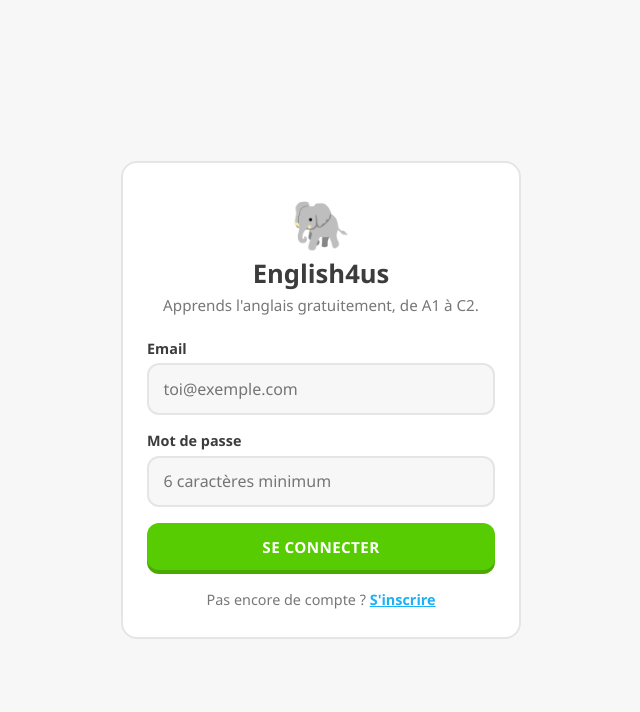
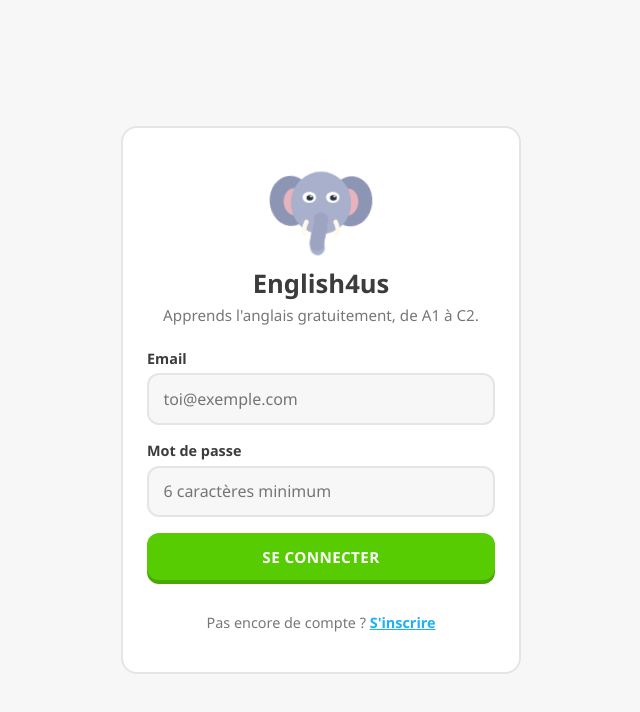
Before and after one commit to loicbonicontact-gif/English4us, a React (Vite) app: page / in a window 1280 px wide. Shown: the top 712 px of the page, without its empty margins (319-959 px from the left). Built offline with nearby package versions, Linux system fonts and the light colour scheme; no server answers.

Commit message:
feat: mascotte elephant SVG animee + corrections accessibilite

```diff
--- a/src/components/Auth.jsx
+++ b/src/components/Auth.jsx
@@ -1,5 +1,6 @@
 import { useState } from 'react'
 import { supabase } from '../supabaseClient'
+import Mascot from './Mascot'
 
 // Traduit les erreurs Supabase (anglais) en messages clairs en français.
 function translateAuthError(message = '') {
@@ -74,7 +75,7 @@ export default function Auth() {
     <div className="auth-screen">
       <div className="auth-card">
         <div className="auth-brand">
-          <span className="auth-logo" aria-hidden="true">🐘</span>
+          <Mascot mood={loading ? 'thinking' : 'idle'} size={110} />
           <h1>English4us</h1>
           <p className="auth-tagline">Apprends l'anglais gratuitement, de A1 à C2.</p>
         </div>
--- /dev/null
+++ b/src/components/Mascot.jsx
@@ -0,0 +1,83 @@
+// Mascotte English4us : visage d'éléphant dessiné en SVG (jamais un emoji,
+// qui changerait d'apparence selon l'appareil et ne pourrait pas s'animer).
+//
+// mood pilote l'expression :
+//   idle     -> clignement des yeux, oreilles qui battent, trompe qui balance
+//   happy    -> yeux plissés, trompe levée (bonne réponse)
+//   sad      -> yeux tombants, trompe basse (mauvaise réponse)
+//   thinking -> regard de côté (chargement)
+//
+// Toutes les animations sont désactivées si l'utilisateur a activé
+// « réduire les animations » dans son système (voir styles.css).
+export default function Mascot({ mood = 'idle', size = 96, className = '' }) {
+  return (
+    <svg
+      className={`mascot mascot-${mood} ${className}`}
+      width={size}
+      height={size}
+      viewBox="0 0 200 190"
+      role="img"
+      aria-label="Mascotte éléphant d'English4us"
+    >
+      <g className="mascot-body">
+        {/* Oreilles — dessinées avant la tête pour passer derrière */}
+        <g className="mascot-ear mascot-ear-left">
+          <ellipse cx="46" cy="76" rx="38" ry="45" fill="var(--mascot-skin-dark)" />
+          <ellipse cx="52" cy="78" rx="19" ry="24" fill="var(--mascot-ear-inner)" />
+        </g>
+        <g className="mascot-ear mascot-ear-right">
+          <ellipse cx="154" cy="76" rx="38" ry="45" fill="var(--mascot-skin-dark)" />
+          <ellipse cx="148" cy="78" rx="19" ry="24" fill="var(--mascot-ear-inner)" />
+        </g>
+
+        {/* Tête */}
+        <ellipse cx="100" cy="82" rx="54" ry="56" fill="var(--mascot-skin)" />
+
+        {/* Trompe : trait épais à bout arrondi, plus simple à animer qu'une forme fermée */}
+        <path
+          className="mascot-trunk"
+          d="M100 112 C 100 136, 90 148, 95 163"
+          stroke="var(--mascot-skin)"
+          strokeWidth="26"
+          strokeLinecap="round"
+          fill="none"
+        />
+        {/* Plis de la trompe */}
+        <path
+          className="mascot-trunk"
+          d="M100 112 C 100 136, 90 148, 95 163"
+          stroke="var(--mascot-skin-dark)"
+          strokeWidth="26"
+          strokeLinecap="round"
+          fill="none"
+          strokeDasharray="2 12"
+          opacity="0.45"
+        />
+
+        {/* Défenses */}
+        <path d="M74 116 q -7 14 -2 22" stroke="#FFF9EC" strokeWidth="8" strokeLinecap="round" fill="none" />
+        <path d="M126 116 q 7 14 2 22" stroke="#FFF9EC" strokeWidth="8" strokeLinecap="round" fill="none" />
+
+        {/* Yeux */}
+        <g className="mascot-eyes">
+          <g className="mascot-eye">
+            <circle cx="79" cy="72" r="12" fill="#FFFFFF" />
+            <circle className="mascot-pupil" cx="80" cy="73" r="6" fill="#2A2E45" />
+            <circle cx="82" cy="70" r="2" fill="#FFFFFF" />
+          </g>
+          <g className="mascot-eye">
+            <circle cx="121" cy="72" r="12" fill="#FFFFFF" />
+            <circle className="mascot-pupil" cx="122" cy="73" r="6" fill="#2A2E45" />
+            <circle cx="124" cy="70" r="2" fill="#FFFFFF" />
+          </g>
+        </g>
+
+        {/* Paupières : abaissées uniquement en mood "sad" ou "happy" */}
+        <g className="mascot-lids">
+          <path d="M67 72 q 12 -9 24 0" stroke="var(--mascot-skin-dark)" strokeWidth="5" strokeLinecap="round" fill="none" />
+          <path d="M109 72 q 12 -9 24 0" stroke="var(--mascot-skin-dark)" strokeWidth="5" strokeLinecap="round" fill="none" />
+        </g>
+      </g>
+    </svg>
+  )
+}
--- a/src/components/Navbar.jsx
+++ b/src/components/Navbar.jsx
@@ -1,5 +1,6 @@
 import { NavLink } from 'react-router-dom'
 import { MAX_HEARTS } from '../lib/gamification'
+import Mascot from './Mascot'
 
 // Barre supérieure : identité du produit, statistiques de jeu, navigation.
 // Les statistiques viennent du profil remonté par App.jsx, qui écoute
@@ -14,7 +15,7 @@ export default function Navbar({ profile, onSignOut }) {
     <header className="navbar">
       <div className="navbar-inner">
         <NavLink to="/dashboard" className="navbar-brand">
-          <span aria-hidden="true">🐘</span>
+          <Mascot size={34} />
           <span className="navbar-brand-name">English4us</span>
         </NavLink>
 
--- a/src/styles.css
+++ b/src/styles.css
@@ -20,6 +20,24 @@
 }
 
 * { box-sizing: border-box; }
+
+/* Accessibilité : un anneau de focus visible sur TOUT élément interactif.
+   Sans lui, une personne qui navigue au clavier ne sait pas où elle est. */
+:where(a, button, input, select, textarea):focus-visible {
+  outline: 3px solid var(--blue);
+  outline-offset: 2px;
+  border-radius: 8px;
+}
+
+/* Coupe toutes les transitions/animations si le système le demande */
+@media (prefers-reduced-motion: reduce) {
+  *, *::before, *::after {
+    animation-duration: 0.01ms !important;
+    animation-iteration-count: 1 !important;
+    transition-duration: 0.01ms !important;
+    scroll-behavior: auto !important;
+  }
+}
 
 body {
   margin: 0;
@@ -55,6 +73,119 @@ h1 { font-size: 1.6rem; margin: 0 0 0.25rem; }
 .auth-brand { margin-bottom: 1.5rem; }
 .auth-logo { font-size: 3rem; display: block; }
 .auth-tagline { color: var(--text-muted); font-size: 0.95rem; margin: 0; }
+
+/* ---------- Mascotte éléphant ---------- */
+
+:root {
+  --mascot-skin: #a8b0cc;
+  --mascot-skin-dark: #8d95b5;
+  --mascot-ear-inner: #e8b3bd;
+}
+
+.mascot { display: block; margin: 0 auto; overflow: visible; }
+
+/* Respiration : très léger, sinon la mascotte « vibre » et fatigue l'œil */
+.mascot-body {
+  transform-origin: 100px 95px;
+  animation: mascot-breathe 4s ease-in-out infinite;
+}
+
+@keyframes mascot-breathe {
+  0%, 100% { transform: scale(1) translateY(0); }
+  50%      { transform: scale(1.02) translateY(-2px); }
+}
+
+/* Clignement : rapide et espacé, comme un vrai clignement */
+.mascot-eyes {
+  transform-origin: 100px 72px;
+  animation: mascot-blink 5.5s infinite;
+}
+
+@keyframes mascot-blink {
+  0%, 92%, 100% { transform: scaleY(1); }
+  95%           { transform: scaleY(0.08); }
+}
+
+/* Oreilles : battement décalé entre gauche et droite, plus naturel */
+.mascot-ear-left  { transform-origin: 84px 76px; animation: mascot-ear-l 3.2s ease-in-out infinite; }
+.mascot-ear-right { transform-origin: 116px 76px; animation: mascot-ear-r 3.2s ease-in-out infinite 0.4s; }
+
+@keyframes mascot-ear-l {
+  0%, 100% { transform: rotate(0deg); }
+  50%      { transform: rotate(-5deg); }
+}
+@keyframes mascot-ear-r {
+  0%, 100% { transform: rotate(0deg); }
+  50%      { transform: rotate(5deg); }
+}
+
+/* Trompe : balancement lent */
+.mascot-trunk {
+  transform-origin: 100px 112px;
+  animation: mascot-trunk-sway 4.5s ease-in-out infinite;
+}
+
+@keyframes mascot-trunk-sway {
+  0%, 100% { transform: rotate(0deg); }
+  50%      { transform: rotate(4deg); }
+}
+
+/* Les paupières ne servent qu'aux expressions : cachées au repos */
+.mascot-lids { opacity: 0; transition: opacity 0.2s ease-out; }
+
+/* --- Expression : bonne réponse --- */
+.mascot-happy .mascot-body { animation: mascot-bounce 0.6s ease-out; }
+.mascot-happy .mascot-lids { opacity: 1; }
+.mascot-happy .mascot-eyes { animation: none; transform: scaleY(0.55); transform-origin: 100px 76px; }
+.mascot-happy .mascot-trunk { animation: mascot-trunk-up 0.6s ease-out forwards; }
+
+@keyframes mascot-bounce {
+  0%   { transform: scale(1) translateY(0); }
+  35%  { transform: scale(1.08) translateY(-10px); }
+  60%  { transform: scale(0.97) translateY(2px); }
+  100% { transform: scale(1) translateY(0); }
+}
+@keyframes mascot-trunk-up {
+  to { transform: rotate(-22deg); }
+}
+
+/* --- Expression : mauvaise réponse --- */
+.mascot-sad .mascot-body { animation: mascot-shake 0.5s ease-in-out; }
+.mascot-sad .mascot-eyes { animation: none; }
+.mascot-sad .mascot-pupil { transform: translateY(3px); }
+.mascot-sad .mascot-trunk { animation: mascot-trunk-down 0.5s ease-out forwards; }
+.mascot-sad .mascot-ear-left,
+.mascot-sad .mascot-ear-right { animation: none; }
+
+@keyframes mascot-shake {
+  0%, 100% { transform: translateX(0) rotate(0deg); }
+  25%      { transform: translateX(-6px) rotate(-3deg); }
+  75%      { transform: translateX(6px) rotate(3deg); }
+}
+@keyframes mascot-trunk-down {
+  to { transform: rotate(-10deg) translateY(4px); }
+}
+
+/* --- Expression : réflexion (chargement) --- */
+.mascot-thinking .mascot-pupil { animation: mascot-look 2s ease-in-out infinite; }
+
+@keyframes mascot-look {
+  0%, 100% { transform: translateX(-3px); }
+  50%      { transform: translateX(3px); }
+}
+
+/* Accessibilité : certaines personnes ont des nausées avec le mouvement.
+   Le système le signale, on coupe tout — la mascotte reste dessinée. */
+@media (prefers-reduced-motion: reduce) {
+  .mascot-body,
+  .mascot-eyes,
+  .mascot-ear-left,
+  .mascot-ear-right,
+  .mascot-trunk,
+  .mascot-pupil {
+    animation: none !important;
+  }
+}
 
 /* ---------- Navbar ---------- */
 
@@ -110,6 +241,10 @@ h1 { font-size: 1.6rem; margin: 0 0 0.25rem; }
 
 .navbar-link {
   font: inherit;
+  min-height: 44px;
+  display: inline-flex;
+  align-items: center;
+  touch-action: manipulation;
   font-size: 0.85rem;
   font-weight: 800;
   text-transform: uppercase;
@@ -157,7 +292,8 @@ h1 { font-size: 1.6rem; margin: 0 0 0.25rem; }
 
 .field input {
   font-family: inherit;
-  font-size: 1rem;
+  font-size: 16px;   /* en dessous de 16px, iOS zoome tout seul sur le champ */
+  min-height: 44px;
   padding: 0.8rem 0.9rem;
   border: 2px solid var(--border);
   border-radius: 12px;
@@ -171,6 +307,8 @@ h1 { font-size: 1.6rem; margin: 0 0 0.25rem; }
 
 .btn {
   font-family: inherit;
+  min-height: 44px;          /* cible tactile minimale (Apple HIG) */
+  touch-action: manipulation; /* supprime le delai de 300ms au tap */
   font-weight: 800;
   font-size: 0.95rem;
   text-transform: uppercase;
@@ -201,6 +339,7 @@ h1 { font-size: 1.6rem; margin: 0 0 0.25rem; }
 }
 
 .btn-link {
+  min-height: 44px;
   background: none;
   border: none;
   padding: 0;
@@ -315,7 +454,32 @@ h1 { font-size: 1.6rem; margin: 0 0 0.25rem; }
 .path-node.is-done .path-node-btn { background: var(--yellow); box-shadow: 0 4px 0 #d9a900; }
 .path-node.is-locked .path-node-btn { cursor: not-allowed; opacity: 0.55; }
 
+.path-node-btn:not(:disabled):hover { transform: translateY(-2px); }
 .path-node-btn:not(:disabled):active { transform: translateY(3px); box-shadow: none; }
+
+/* Apparition en cascade des lecons : 40ms d'ecart, assez pour etre percu
+   sans donner l'impression que la page rame */
+.path-node {
+  animation: node-in 0.32s ease-out backwards;
+}
+@keyframes node-in {
+  from { opacity: 0; transform: translateY(10px); }
+  to   { opacity: 1; transform: translateY(0); }
+}
+.path-node:nth-child(1) { animation-delay: 0.00s; }
+.path-node:nth-child(2) { animation-delay: 0.04s; }
+.path-node:nth-child(3) { animation-delay: 0.08s; }
+.path-node:nth-child(4) { animation-delay: 0.12s; }
+.path-node:nth-child(5) { animation-delay: 0.16s; }
+
+/* La lecon en cours respire doucement pour attirer l'oeil */
+.path-node.is-current .path-node-btn {
+  animation: pulse-current 2.4s ease-in-out infinite;
+}
+@keyframes pulse-current {
+  0%, 100% { box-shadow: 0 4px 0 var(--green-dark), 0 0 0 0 rgba(28,176,246,0.45); }
+  50%      { box-shadow: 0 4px 0 var(--green-dark), 0 0 0 10px rgba(28,176,246,0); }
+}
 
 .path-node.is-current .path-node-btn {
   outline: 3px solid var(--blue);
```
